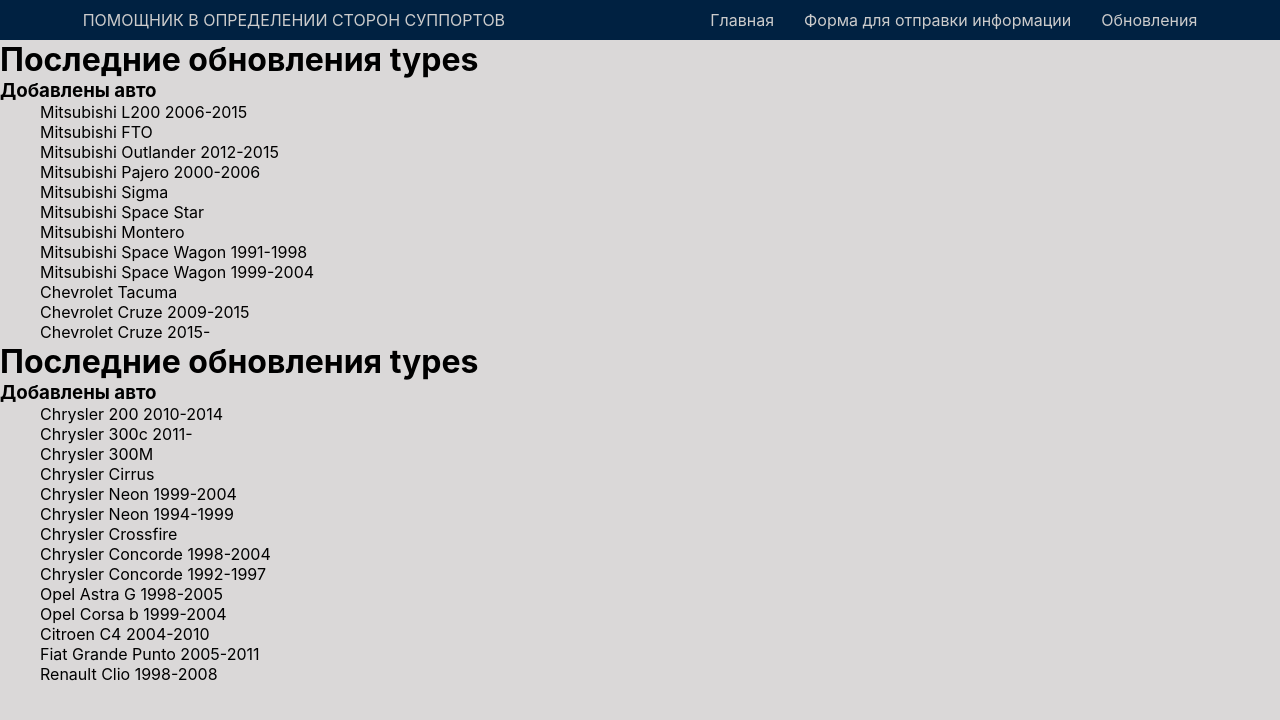
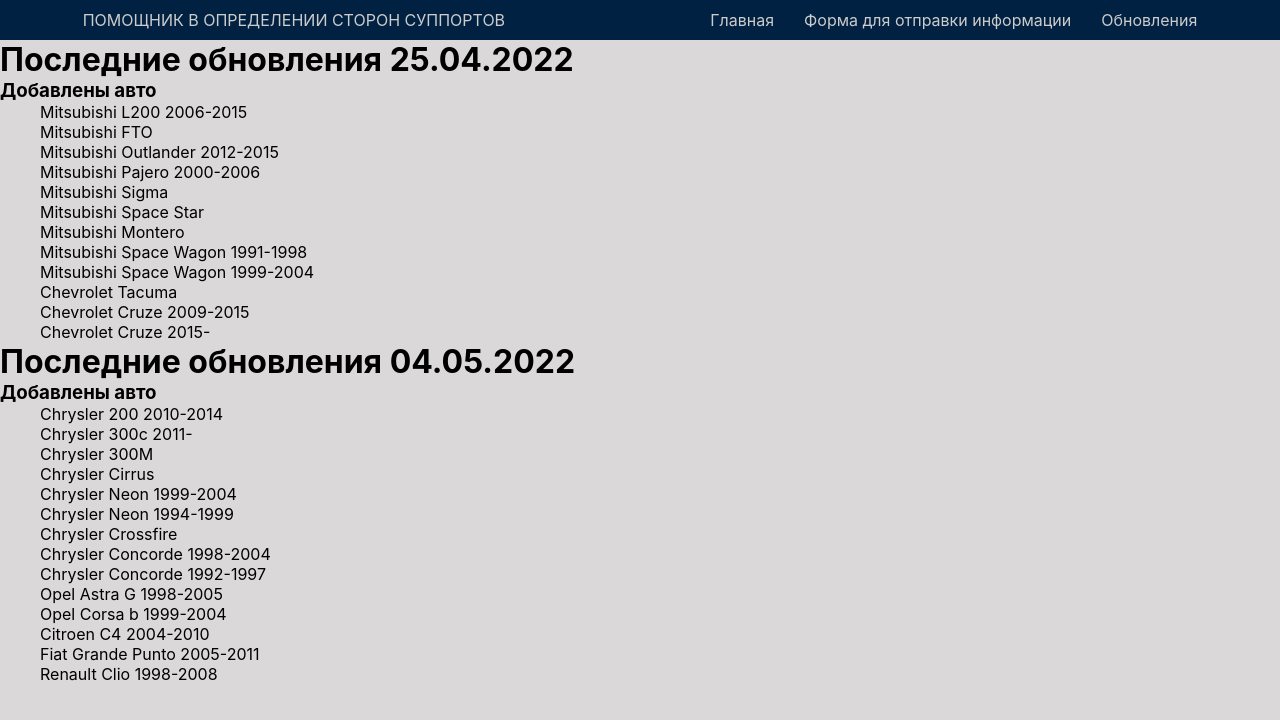
Before and after one commit to karanzhenya/caliper-help, a React (Create React App) app: page /news in a window 1280 px wide. Shown: the top 720 px of the page. Built offline with nearby package versions, Linux system fonts and the light colour scheme; no server answers.

Commit message:
refactoring news component bug

```diff
--- a/src/components/News/NewsList.tsx
+++ b/src/components/News/NewsList.tsx
@@ -9,7 +9,7 @@
     return (
         <>
 
-            <h1>Последние обновления {Object.keys(newsList)[1]}</h1>
+            <h1>Последние обновления {newsList.updatedDate}</h1>
             <h3>Добавлены авто</h3>
             {newsList.types.map((n) => {
                 return <ul>
```
